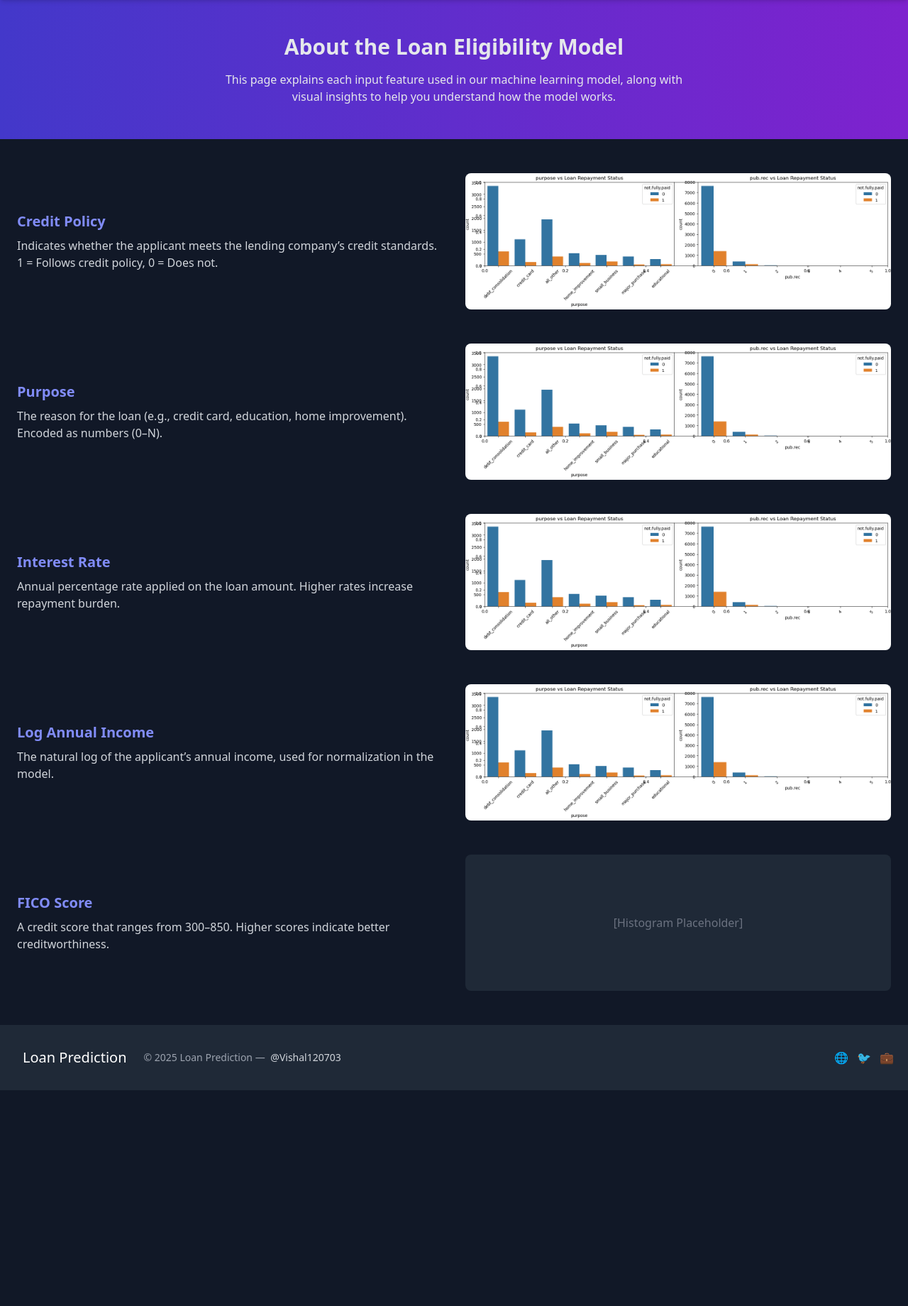
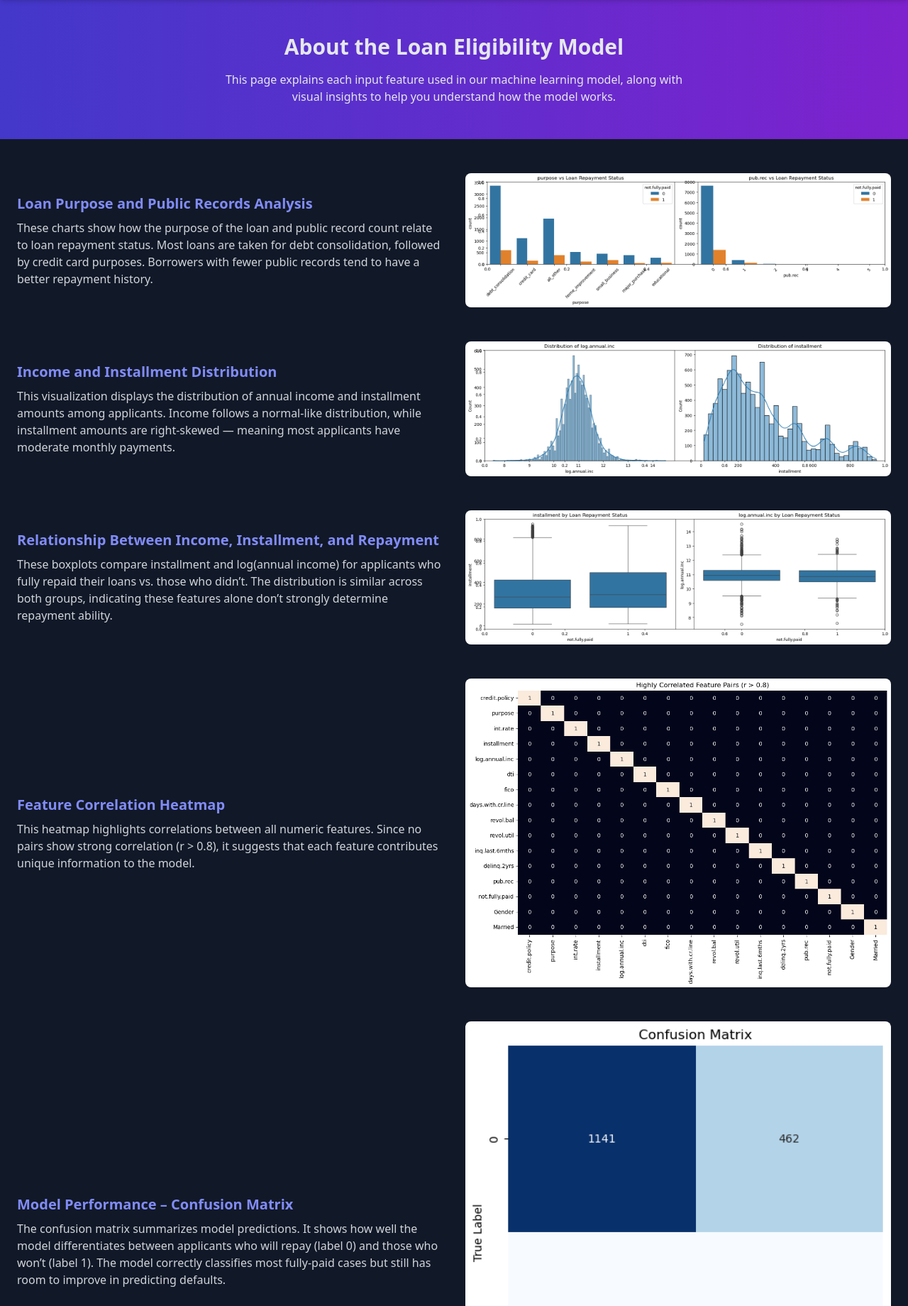
Before and after one commit to Vishal120703/Loan-Approval-Prediction-Model-ML-Web-App-, a Flask app: page /about in a window 1280 px wide. Shown: the part 80-1920 px from the top of the page at 71% size. Before the commit the page ends 1616 px from the top, so only its background shows below. Run offline with Flask 3, Linux system fonts and the light colour scheme; parts of the project's set-up code (start-up, migrations or seed data) failed here and were passed over; some libraries are stand-ins or nearby versions.

Commit message:
small frontent changes

```diff
--- a/templates/about.html
+++ b/templates/about.html
@@ -53,11 +53,10 @@
     <!-- Feature Card -->
     <div class="grid md:grid-cols-2 gap-8 items-center">
       <div>
-        <h3 class="text-xl font-semibold text-indigo-400">Credit Policy</h3>
-        <p class="text-gray-300 mt-2">Indicates whether the applicant meets the lending company’s credit standards. 1 =
-          Follows credit policy, 0 = Does not.</p>
+        <h3 class="text-xl font-semibold text-indigo-400">Loan Purpose and Public Records Analysis</h3>
+        <p class="text-gray-300 mt-2">These charts show how the purpose of the loan and public record count relate to loan repayment status. Most loans are taken for debt consolidation, followed by credit card purposes. Borrowers with fewer public records tend to have a better repayment history.</p>
       </div>
-      <div class="bg-gray-800 h-48 flex items-center justify-center rounded-lg overflow-hidden">
+      <div class="bg-gray-800 h-63 flex items-center justify-center rounded-lg overflow-hidden">
         <img
           src="../static/output(1).png"
           alt="Credit Policy Image" class="w-full h-full object-cover">
@@ -66,51 +65,60 @@
 
     <div class="grid md:grid-cols-2 gap-8 items-center">
       <div>
-        <h3 class="text-xl font-semibold text-indigo-400">Purpose</h3>
-        <p class="text-gray-300 mt-2">The reason for the loan (e.g., credit card, education, home improvement). Encoded
-          as numbers (0–N).</p>
+        <h3 class="text-xl font-semibold text-indigo-400">Income and Installment Distribution</h3>
+        <p class="text-gray-300 mt-2">This visualization displays the distribution of annual income and installment amounts among applicants. Income follows a normal-like distribution, while installment amounts are right-skewed — meaning most applicants have moderate monthly payments.</p>
       </div>
-      <div class="bg-gray-800 h-48 flex items-center justify-center rounded-lg overflow-hidden">
+      <div class="bg-gray-800 h-63 flex items-center justify-center rounded-lg overflow-hidden">
         <img
-          src="../static/output(1).png"
+          src="../static/output(2).png"
           alt="Credit Policy Image" class="w-full h-full object-cover">
       </div>
     </div>
 
     <div class="grid md:grid-cols-2 gap-8 items-center">
       <div>
-        <h3 class="text-xl font-semibold text-indigo-400">Interest Rate</h3>
-        <p class="text-gray-300 mt-2">Annual percentage rate applied on the loan amount. Higher rates increase repayment
-          burden.</p>
+        <h3 class="text-xl font-semibold text-indigo-400">Relationship Between Income, Installment, and Repayment</h3>
+        <p class="text-gray-300 mt-2">These boxplots compare installment and log(annual income) for applicants who fully repaid their loans vs. those who didn’t. The distribution is similar across both groups, indicating these features alone don’t strongly determine repayment ability.</p>
       </div>
-      <div class="bg-gray-800 h-48 flex items-center justify-center rounded-lg overflow-hidden">
+      <div class="bg-gray-800 h-63 flex items-center justify-center rounded-lg overflow-hidden">
         <img
-          src="../static/output(1).png"
+          src="../static/output(3).png"
           alt="Credit Policy Image" class="w-full h-full object-cover">
       </div>
     </div>
 
     <div class="grid md:grid-cols-2 gap-8 items-center">
       <div>
-        <h3 class="text-xl font-semibold text-indigo-400">Log Annual Income</h3>
-        <p class="text-gray-300 mt-2">The natural log of the applicant’s annual income, used for normalization in the
-          model.</p>
+        <h3 class="text-xl font-semibold text-indigo-400">Feature Correlation Heatmap</h3>
+        <p class="text-gray-300 mt-2">This heatmap highlights correlations between all numeric features. Since no pairs show strong correlation (r > 0.8), it suggests that each feature contributes unique information to the model.</p>
       </div>
-      <div class="bg-gray-800 h-48 flex items-center justify-center rounded-lg overflow-hidden">
+      <div class="bg-gray-800 h-63 flex items-center justify-center rounded-lg overflow-hidden">
         <img
-          src="../static/output(1).png"
+          src="../static/output(4).png"
+          alt="Credit Policy Image" class="w-full h-full object-cover">
+      </div>
+    </div>
+    <div class="grid md:grid-cols-2 gap-8 items-center">
+      <div>
+        <h3 class="text-xl font-semibold text-indigo-400">Model Performance – Confusion Matrix</h3>
+        <p class="text-gray-300 mt-2">The confusion matrix summarizes model predictions. It shows how well the model differentiates between applicants who will repay (label 0) and those who won’t (label 1). The model correctly classifies most fully-paid cases but still has room to improve in predicting defaults.</p>
+      </div>
+      <div class="bg-gray-800 h-63 flex items-center justify-center rounded-lg overflow-hidden">
+        <img
+          src="../static/output(5).png"
           alt="Credit Policy Image" class="w-full h-full object-cover">
       </div>
     </div>
 
     <div class="grid md:grid-cols-2 gap-8 items-center">
       <div>
-        <h3 class="text-xl font-semibold text-indigo-400">FICO Score</h3>
-        <p class="text-gray-300 mt-2">A credit score that ranges from 300–850. Higher scores indicate better
-          creditworthiness.</p>
+        <h3 class="text-xl font-semibold text-indigo-400">Loan Repayment Status Distribution</h3>
+        <p class="text-gray-300 mt-2">This pie chart shows that 84% of applicants fully repaid their loans, while 16% defaulted. The imbalance indicates that the dataset is skewed toward successful repayments, a key factor to consider during model training.</p>
       </div>
-      <div class="bg-gray-800 h-48 flex items-center justify-center rounded-lg">
-        <span class="text-gray-500">[Histogram Placeholder]</span>
+      <div class="bg-gray-800 h-63 flex items-center justify-center rounded-lg overflow-hidden">
+        <img
+          src="../static/output.png"
+          alt="Credit Policy Image" class="w-full h-full object-cover">
       </div>
     </div>
 
@@ -128,9 +136,9 @@
           target="_blank">@Vishal120703</a>
       </p>
       <span class="inline-flex sm:ml-auto sm:mt-0 mt-4 justify-center sm:justify-start">
-        <a class="text-gray-400 hover:text-indigo-400" href="#">🌐</a>
+        <!-- <a class="text-gray-400 hover:text-indigo-400" href="#">🌐</a>
         <a class="ml-3 text-gray-400 hover:text-indigo-400" href="#">🐦</a>
-        <a class="ml-3 text-gray-400 hover:text-indigo-400" href="#">💼</a>
+        <a class="ml-3 text-gray-400 hover:text-indigo-400" href="#">💼</a> -->
       </span>
     </div>
   </footer>
--- a/templates/home.html
+++ b/templates/home.html
@@ -137,9 +137,9 @@
           target="_blank">@Vishal120703</a>
       </p>
       <span class="inline-flex sm:ml-auto sm:mt-0 mt-4 justify-center sm:justify-start">
-        <a class="text-gray-400 hover:text-indigo-400" href="#">🌐</a>
+        <!-- <a class="text-gray-400 hover:text-indigo-400" href="#">🌐</a>
         <a class="ml-3 text-gray-400 hover:text-indigo-400" href="#">🐦</a>
-        <a class="ml-3 text-gray-400 hover:text-indigo-400" href="#">💼</a>
+        <a class="ml-3 text-gray-400 hover:text-indigo-400" href="#">💼</a> -->
       </span>
     </div>
   </footer>
--- a/templates/prediction.html
+++ b/templates/prediction.html
@@ -194,9 +194,9 @@
           target="_blank">@Vishal120703</a>
       </p>
       <span class="inline-flex sm:ml-auto sm:mt-0 mt-4 justify-center sm:justify-start">
-        <a class="text-gray-400 hover:text-indigo-400" href="#">🌐</a>
+        <!-- <a class="text-gray-400 hover:text-indigo-400" href="#">🌐</a>
         <a class="ml-3 text-gray-400 hover:text-indigo-400" href="#">🐦</a>
-        <a class="ml-3 text-gray-400 hover:text-indigo-400" href="#">💼</a>
+        <a class="ml-3 text-gray-400 hover:text-indigo-400" href="#">💼</a> -->
       </span>
     </div>
   </footer>
```
